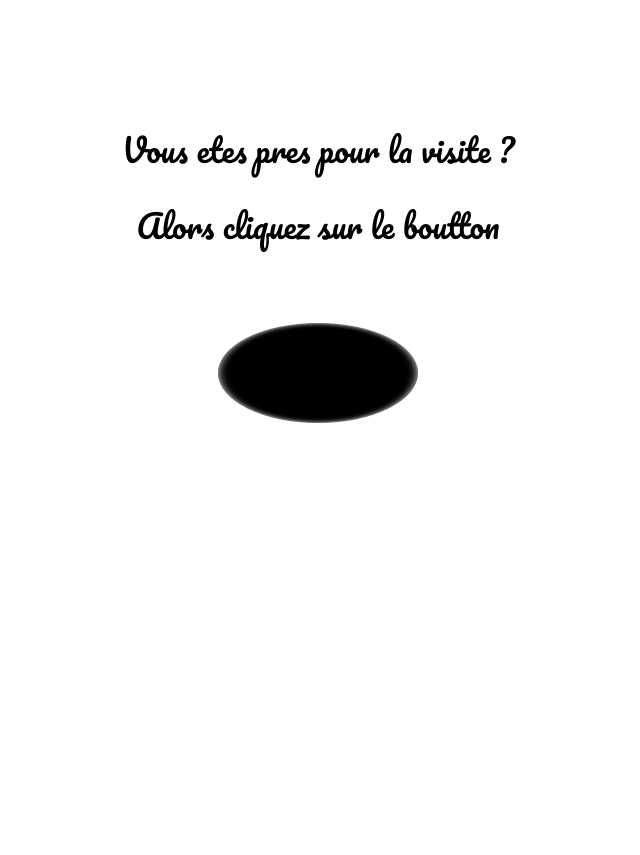
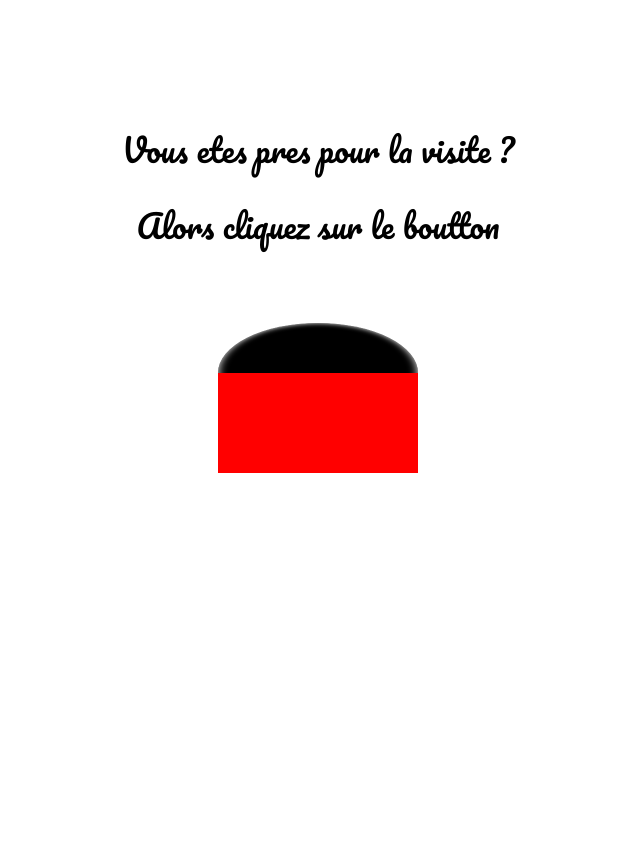
Before and after one commit to GeekMonstar/juan-vianney-portfolio, a PHP site: page / in a window 1280 px wide. Shown: the part 1003-1858 px from the top of the page, without its empty margins (322-962 px from the left). Run offline with PHP 8.4, Linux system fonts and the light colour scheme; some web fonts are replaced.

Commit message:
Toisième mise à jour générale du 02/06/23

```diff
--- a/dist/styles/index.css
+++ b/dist/styles/index.css
@@ -376,8 +332,7 @@ footer {
   box-shadow: inset 0px 0px 10px white;
   z-index: 100;
 }
-
-#launcher .button .btn-top::before {
+#launcher .button-start .btn-top::before {
   content: "";
   width: 200px;
   height: 200px;
@@ -428,14 +388,13 @@ svg {
     height: 300px;
     width: 100%;
   }
-  .item-img {
+  .item-img-container .item-img {
     height: 100%;
     width: 100%;
     object-fit: cover;
     object-position: top;
-    /* image-orientation: from-image; */
   }
-  .item-img-container:hover .item-img {
+  .item-img-container .item-img:hover .item-img {
     opacity: 0.7;
     border: 2px black solid;
   }
--- a/index.html
+++ b/index.html
@@ -15,7 +15,7 @@
     <noscript>Ce site a besoin de javascript pour fonctionner, veillez l'activer pour fonctionner.</noscript>
     <audio src="./src/sounds/typewriter.mp3"></audio>
     <div id="loader">
-        <div class="fcc">
+        <div class="loader-group">
             <div class="ex-1"></div>
             <div class="ex-2"></div>
             <div class="cent"></div>
@@ -59,12 +59,6 @@
                         d="M504 256C504 119 393 8 256 8S8 119 8 256c0 123.78 90.69 226.38 209.25 245V327.69h-63V256h63v-54.64c0-62.15 37-96.48 93.67-96.48 27.14 0 55.52 4.84 55.52 4.84v61h-31.28c-30.8 0-40.41 19.12-40.41 38.73V256h68.78l-11 71.69h-57.78V501C413.31 482.38 504 379.78 504 256z" />
                 </svg>
             </a>
-            <!-- <a rel="noopener" class="project-link" href="">
-                <svg xmlns="http://www.w3.org/2000/svg" viewBox="0 0 448 512">
-                    <path
-                        d="M224.1 141c-63.6 0-114.9 51.3-114.9 114.9s51.3 114.9 114.9 114.9S339 319.5 339 255.9 287.7 141 224.1 141zm0 189.6c-41.1 0-74.7-33.5-74.7-74.7s33.5-74.7 74.7-74.7 74.7 33.5 74.7 74.7-33.6 74.7-74.7 74.7zm146.4-194.3c0 14.9-12 26.8-26.8 26.8-14.9 0-26.8-12-26.8-26.8s12-26.8 26.8-26.8 26.8 12 26.8 26.8zm76.1 27.2c-1.7-35.9-9.9-67.7-36.2-93.9-26.2-26.2-58-34.4-93.9-36.2-37-2.1-147.9-2.1-184.9 0-35.8 1.7-67.6 9.9-93.9 36.1s-34.4 58-36.2 93.9c-2.1 37-2.1 147.9 0 184.9 1.7 35.9 9.9 67.7 36.2 93.9s58 34.4 93.9 36.2c37 2.1 147.9 2.1 184.9 0 35.9-1.7 67.7-9.9 93.9-36.2 26.2-26.2 34.4-58 36.2-93.9 2.1-37 2.1-147.8 0-184.8zM398.8 388c-7.8 19.6-22.9 34.7-42.6 42.6-29.5 11.7-99.5 9-132.1 9s-102.7 2.6-132.1-9c-19.6-7.8-34.7-22.9-42.6-42.6-11.7-29.5-9-99.5-9-132.1s-2.6-102.7 9-132.1c7.8-19.6 22.9-34.7 42.6-42.6 29.5-11.7 99.5-9 132.1-9s102.7-2.6 132.1 9c19.6 7.8 34.7 22.9 42.6 42.6 11.7 29.5 9 99.5 9 132.1s2.7 102.7-9 132.1z" />
-                </svg>
-            </a> -->
             <a rel="noopener" class="project-link" href="https://www.instagram.com/juanvianneynm10/"
                 target="_blank" title="contact instagram">
                 <svg xmlns="http://www.w3.org/2000/svg" viewBox="0 0 448 512">
--- a/src/styles/index.scss
+++ b/src/styles/index.scss
@@ -231,41 +230,13 @@ section {
     align-items: center;
 }
 
-/* .react svg{
-    transition: 1s;
-}
-.react svg.active{
-    transform: rotate(0deg);
-    transform: rotate(360deg);
-}
-
-.redux svg{
-    transform: rotate(0deg);
-    transition: 1s transform;
-}
-.redux svg.active{
-    transform: rotate(-360deg);
-}
-
-.nodejs svg{
-    transition: 1s tranform;
-}
-.nodejs svg.active{
-    transform: scale(1.5)
-}
-.mongodb svg{
-    transition: 1s transform;
-}
-.mongodb svg.active{
-    animation: shake 2.5s ease-in-out;
-} */
-
-.description h3 {
+.description {
+    h3 {
         font-size: 20px;
     }
-
-.description p {
+    p {
         font-size: 15px;
+    }
 }
 
 footer {
@@ -273,20 +244,17 @@ footer {
     color: white;
     text-align: center;
     padding: 10px;
-}
-
     #reseaux {
         display: flex;
         justify-content: center;
         align-items: center;
     }
+}
 .project {
     position: relative;
     background: white;
     border: 1px solid black;
-}
-
-.project::before{
+    &::before{
         content: "";
         position: absolute;
         top: 0;
@@ -297,10 +265,10 @@ footer {
         z-index: -1;
         transition: .5s transform;
     }
-.project:hover::before{
+    &:hover::before{
         transform: rotateZ(2deg);
     }
-.project::after{
+    &::after{
         content: "";
         position: absolute;
         top: 0;
@@ -345,11 +308,11 @@ footer {
     top: 0;
     left: 0;
     z-index: 1000;
-}
-#launcher p{
+    p{
         font-size: 32px;
     }
-#launcher .button-start .btn-top{
+    .button-start{
+        .btn-top{
             width: 200px;
             height: 200px;
             border-radius: 50%;
@@ -358,8 +321,7 @@ footer {
             transform: rotateX(60deg);
             box-shadow: inset 0px 0px 10px white;
             z-index: 100;
-}
-#launcher .button .btn-top::before{
+            &::before{
                 content: '';
                 width: 200px;
                 height: 200px;
@@ -386,14 +351,21 @@ svg {
 }
 
 @media (min-width : 1024px) {
-    section p {
+    section {
+        p {
             font-size: 20px;
             margin: 10px;
             font-family: 'Spline Sans Mono', monospace;
         }
+    }
 
-    #presentation p {
+    #presentation {
+        display: flex;
+        justify-content: center;
+        align-items: center;
+        p {
             width: 65vw;
+        }
     }
 
     #line {
```
Also changed, not shown: other parts of dist/styles/index.css (+17 -72 lines), other parts of src/styles/index.scss (+28 -45 lines), 1 other file. Lines whose indentation alone changed are shown as unchanged.
